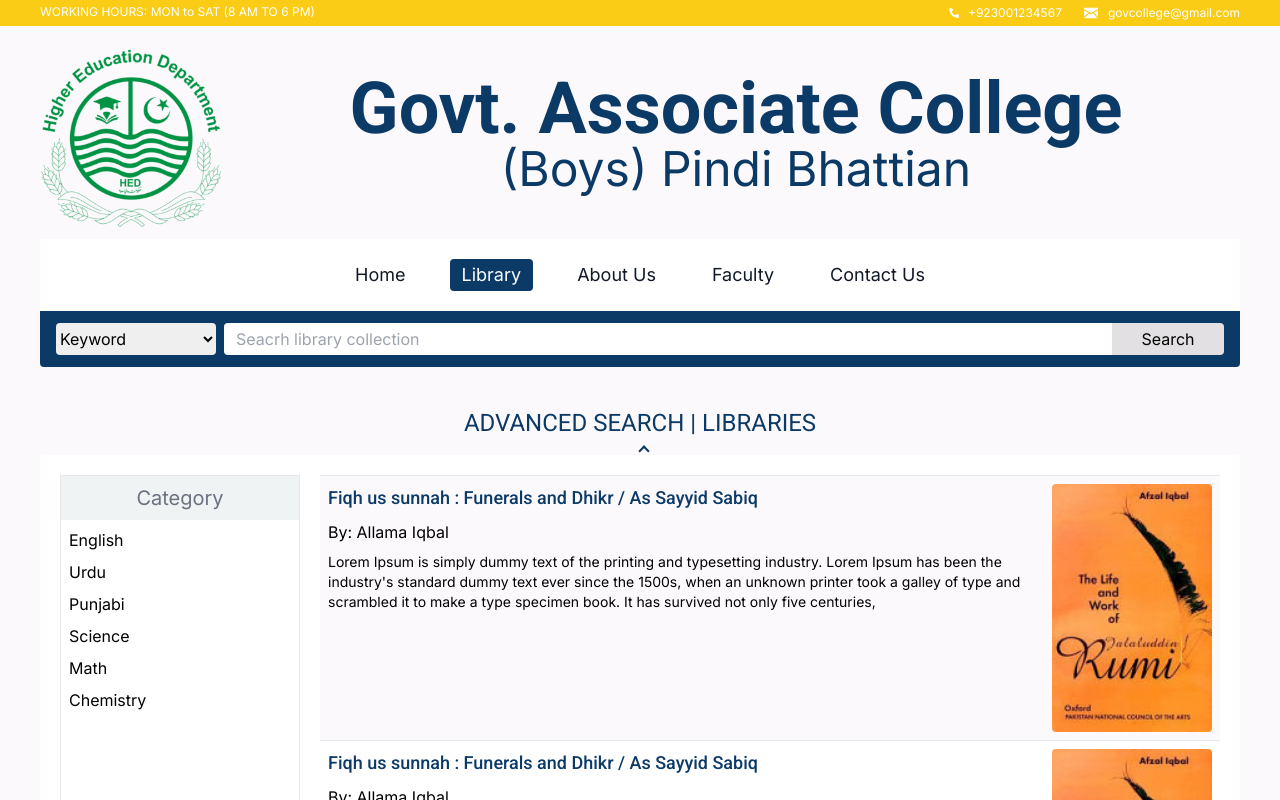
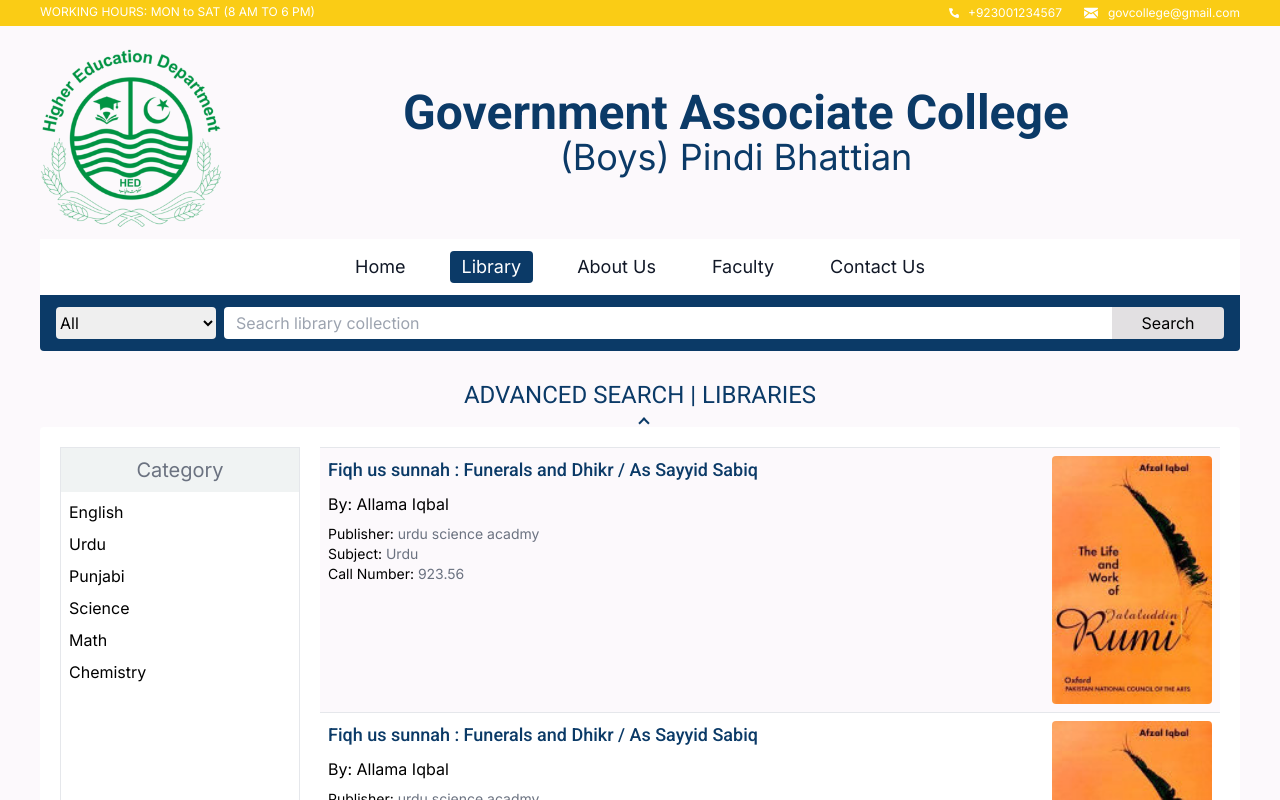
Before and after one commit to RaiSufian/college-port, a Next.js app: page /library in a window 1280 px wide. Shown: the top 800 px of the page. Built offline with nearby package versions, Linux system fonts and the light colour scheme.

Commit message:
update libaray card items

```diff
--- a/src/app/library/page.js
+++ b/src/app/library/page.js
@@ -32,11 +32,15 @@ const Library = () => {
 
                         {list.map((item, index) => {
                             return (
-                                <div className={`flex items-start gap-2 p-2 border-t ${index%2 == 0 ? "bg-[#FCF9FC]" : ""}`} key={index}>
+                                <div className={`flex items-start gap-2 p-2 border-t ${index % 2 == 0 ? "bg-[#FCF9FC]" : ""}`} key={index}>
                                     <div className="flex-1">
                                         <h5 className={`cursor-pointer text-lg text-[#0b3a67] ${roboto5.className}`}>Fiqh us sunnah : Funerals and Dhikr / As Sayyid Sabiq</h5>
                                         <h6 className="py-2"> By: Allama Iqbal</h6>
-                                        <p className="text-sm">Lorem Ipsum is simply dummy text of the printing and typesetting industry. Lorem Ipsum has been the industry's standard dummy text ever since the 1500s, when an unknown printer took a galley of type and scrambled it to make a type specimen book. It has survived not only five centuries,</p>
+                                        <ul className="text-sm">
+                                            <li>Publisher: <span className="text-gray-500">urdu science acadmy </span></li>
+                                            <li>Subject:<span className="text-gray-500"> Urdu </span></li>
+                                            <li>Call Number:<span className="text-gray-500"> 923.56</span></li>
+                                        </ul>
                                     </div>
                                     <div className="w-32 md:w-40">
                                         <Image src={img1} className="w-full h-full object-cover rounded" />
--- a/src/components/header.js
+++ b/src/components/header.js
@@ -1,21 +1,23 @@
 import Logo from '../../public/logo.png';
 import Image from 'next/image'
 import { Roboto } from 'next/font/google'
+import Link from 'next/link';
 const robotoBold = Roboto({
     weight: '700',
     subsets: ['latin'],
 })
 const Header = () => {
-    console.log("our image is", Logo);
+
     return (
+
         <div className="flex justify-center py-3">
             <div className="container px-3 md:px-10 flex items-center">
-                <div className="logo">
+                <Link href="/" className="logo">
                     <Image src={Logo} alt="logo" className="w-24 md:w-32 lg:w-40 xl:w-48" />
-                </div>
+                </Link>
                 <div className="flex-1 text-center text-[#0B3A67]">
-                    <h1 className={`text-2xl md:text-4xl lg:text-6xl xl:text-7xl font-bold ${robotoBold.className}`}>Govt. Associate College </h1>
-                    <h2 className="md:text-3xl lg:text-4xl xl:text-5xl">(Boys) Pindi Bhattian</h2>
+                    <h1 className={`text-xl md:text-3xl lg:text-4xl xl:text-5xl font-bold ${robotoBold.className}`}>Government Associate College </h1>
+                    <h2 className="md:text-2xl lg:text-3xl xl:text-4xl">(Boys) Pindi Bhattian</h2>
                 </div>
             </div >
         </div>
--- a/src/components/menu.js
+++ b/src/components/menu.js
@@ -14,9 +14,9 @@ const Menu = () => {
 
     return (
         <div className="flex justify-center relative w-full overflow-hidden ">
-            <div className="container sm:px-3 md:px-10 pb-3">
+            <div className="container sm:px-3 md:px-10">
                 <header className="bg-white">
-                    <nav className=" flex max-w-7xl items-center justify-end lg:justify-center p-1 md:p-5 lg:px-8" aria-label="Global">
+                    <nav className=" flex max-w-7xl items-center justify-end lg:justify-center py-1 md:py-3 px-1 md:px-5   lg:px-8" aria-label="Global">
 
                         <div className="flex lg:hidden">
                             <button type="button" className="-m-2.5 inline-flex items-center justify-center rounded-md p-2.5 text-gray-700" onClick={() => setMobileMenu(true)}>
@@ -62,12 +62,15 @@ const Menu = () => {
                 </header>
 
 
-                <div className={`  bg-[#0B3A67] flex py-1 md:py-3 px-1 md:px-4 gap-2 md:rounded-br md:rounded-bl ${pathname == "" || pathname == "library" ? "" : "hidden"}`}>
-                    <select className="w-20 md:w-40 rounded">
-                        <option>Keyword </option>
+                <div className={`  bg-[#0B3A67] flex py-1 md:py-3 px-1 md:px-4 gap-2 md:rounded-br md:rounded-bl ${pathname == "library" ? "" : "hidden"}`}>
+                    <select className="w-20 md:w-40 rounded focus:outline-none focus:border-0">
+                        <option>All </option>
                         <option>Title</option>
-                        <option>Author</option>
-                        <option>Description</option>
+                        <option>Subject</option>
+                        <option>ISBN</option>
+                        <option>ISSN</option>
+                        <option>Call number</option>
+                        <option>Publisher</option>
                     </select>
                     <form className="flex-1 flex relative">
                         <input type='text' placeholder='Seacrh library collection' className="flex-1 py-1 px-1 md:px-3 rounded-tl rounded-bl" />
```
